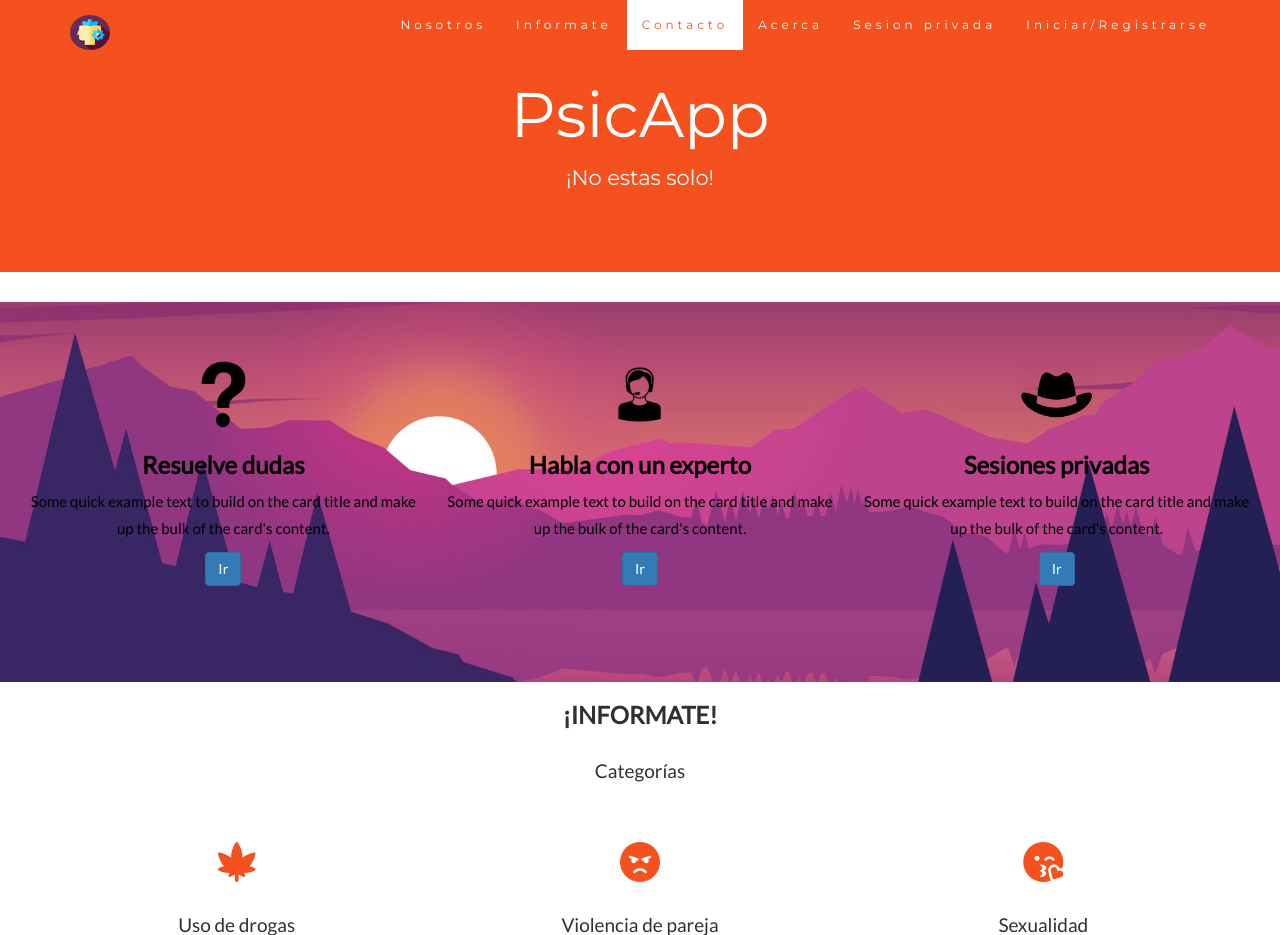
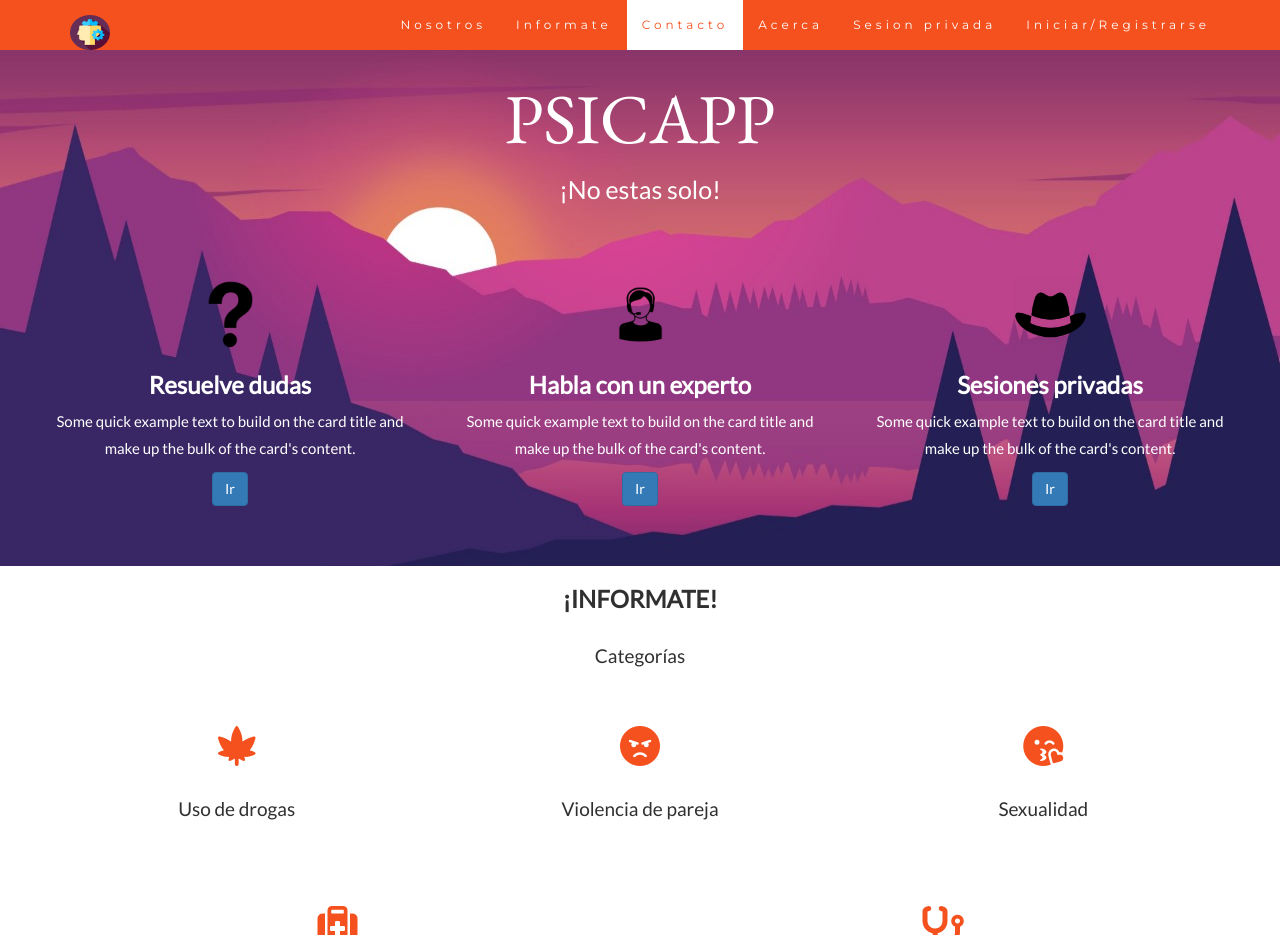
Before and after one commit to victorpach1940/PsicApp, a PHP site: page /PsicApp/php/index.php in a window 1280 px wide. Shown: the top 935 px of the page. Run offline with PHP 8.4, Linux system fonts and the light colour scheme; some libraries are stand-ins or nearby versions.

Commit message:
index final

```diff
--- a/php/index.php
+++ b/php/index.php
@@ -7,6 +7,7 @@
   <meta name="viewport" content="width=device-width, initial-scale=1">
   <link rel="stylesheet" href="https://maxcdn.bootstrapcdn.com/bootstrap/3.4.0/css/bootstrap.min.css">
   <link href="https://fonts.googleapis.com/css?family=Montserrat" rel="stylesheet" type="text/css">
+  <link href="https://fonts.googleapis.com/css?family=EB+Garamond&display=swap" rel="stylesheet">
   <link href="https://fonts.googleapis.com/css?family=Lato" rel="stylesheet" type="text/css">
   <link rel="icon" href="../img/icono_page.png">
   <script src="https://ajax.googleapis.com/ajax/libs/jquery/3.4.1/jquery.min.js"></script>
@@ -17,6 +18,11 @@
     font: 400 15px Lato, sans-serif;
     line-height: 1.8;
     color: #818181;
+  }
+  h1{
+    font-size: 70px;
+    text-transform: uppercase;
+    font-family: 'EB Garamond', sans-serif;
   }
   h2 {
     font-size: 24px;
@@ -39,7 +45,7 @@
     font-family: Montserrat, sans-serif;
   }
   #about{
-    color: black;
+    color: white;
   }
   .container-fluid {
     padding: 0px 50px;
@@ -197,18 +203,23 @@
 </head>
 <body id="myPage" data-spy="scroll" data-target=".navbar" data-offset="60">
 <?php require "menu_superior.php"; ?>
-<div class="jumbotron text-center">
+<!--<div class="jumbotron text-center">
   <h1>PsicApp</h1>
   <p>¡No estas solo!</p>
-</div>
+</div>-->
 <!-- Container (About Section) -->
-<div id="about" class="container" style="background:url(http://localhost/PsicApp/img/fondo.jpg) no-repeat center center fixed; display: table; height: 90%; position: relative; width: 100%; background-size: cover; width:100%; height:380px;">
+<div id="about" class="container text-center  text-white" style="background:url(http://localhost/PsicApp/img/fondo.jpg) no-repeat center center fixed; display: table; height: 90%; position: relative; width: 100%; background-size: cover; width:100%; height:550px; padding: 60px 25px; ">
+  <div class="row-sm-12">
+
+    <h1>PsicApp</h1>
+  <p style="font-size: 25px;">¡No estas solo!</p>
+  </div>
     <div class="col-md-4" style="padding-top:55px;">
       <div class="card text-center">
         <img class="card-img-top" src="../img/pregunta.png" style="width: 75px; height: 75px;">
         <div class="card-body">
           <h3 class="card-title"><strong>Resuelve dudas</strong></h3>
-          <p class="card-text" style="font-color:black;">Some quick example text to build on the card title and make up the bulk of the card's content.</p>
+          <p class="card-text">Some quick example text to build on the card title and make up the bulk of the card's content.</p>
           <a href="../html/adicciones.html" class="btn btn-primary">Ir</a>
         </div>
       </div>
```
Also changed, not shown: img/mediapp.png (deleted).
